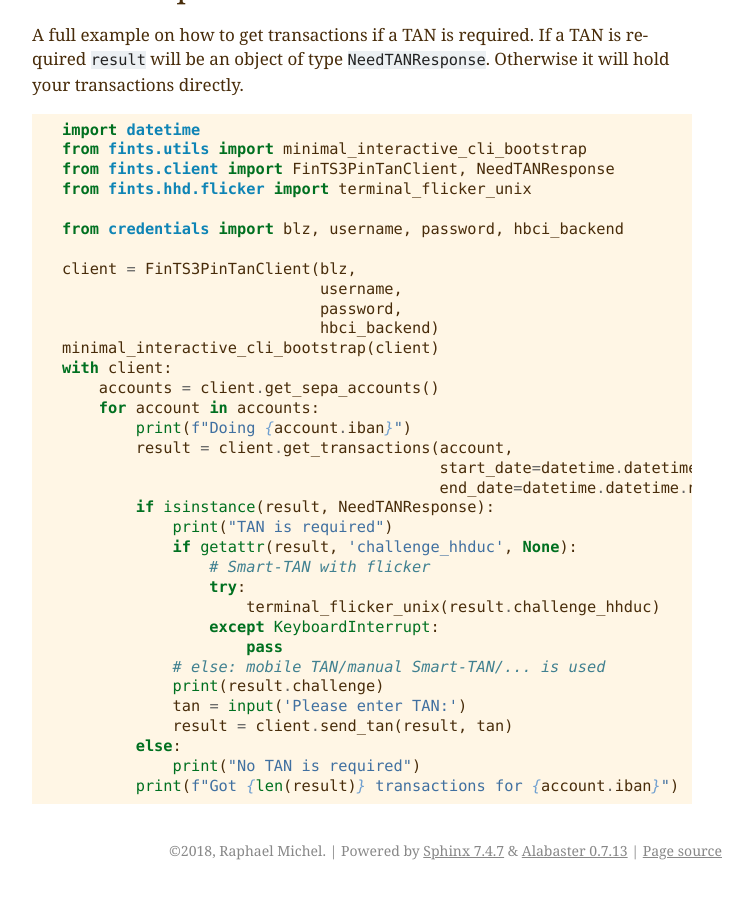
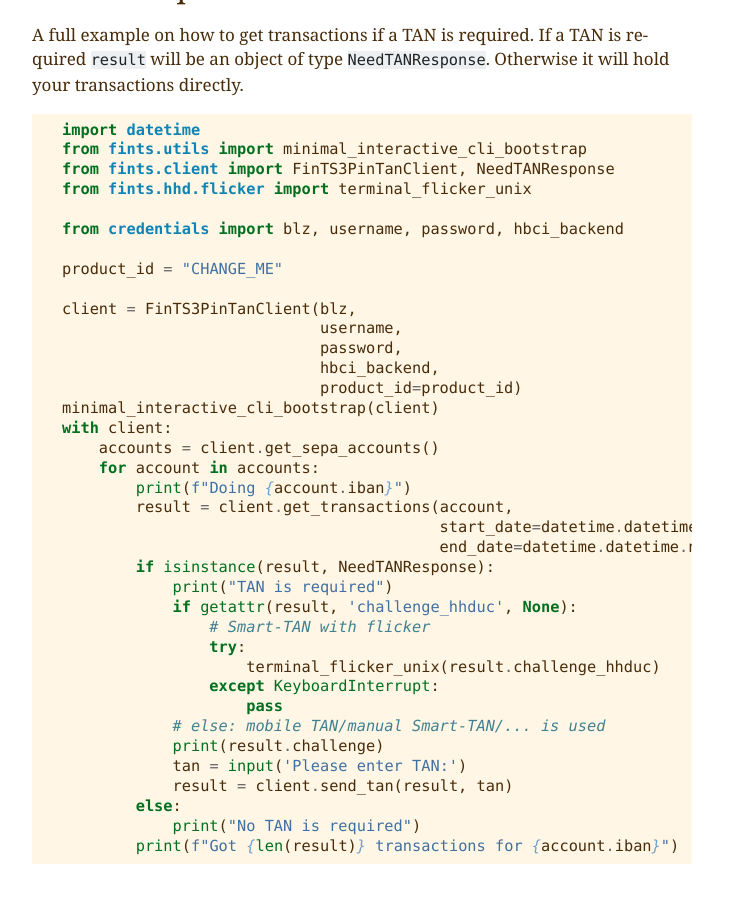
Before and after one commit to raphaelm/python-fints, a Sphinx documentation site: the page built from docs/tans.rst, in a window 1280 px wide and 900 px high, scrolled down 4118 px. Shown: the whole window, without its empty margins (388-1140 px from the left). Built offline with Sphinx 7.4.7, drawn with Linux system fonts in a browser that asks for light colours.

Commit message:
Add product_id to example in docs/tans.rst

```diff
--- a/docs/tans.rst
+++ b/docs/tans.rst
@@ -206,10 +206,13 @@ A full example on how to get transactions if a TAN is required. If a TAN is requ
 
     from credentials import blz, username, password, hbci_backend
 
+    product_id = "CHANGE_ME"
+
     client = FinTS3PinTanClient(blz,
                                 username,
                                 password,
-                                hbci_backend)
+                                hbci_backend,
+                                product_id=product_id)
     minimal_interactive_cli_bootstrap(client)
     with client:
         accounts = client.get_sepa_accounts()
```
